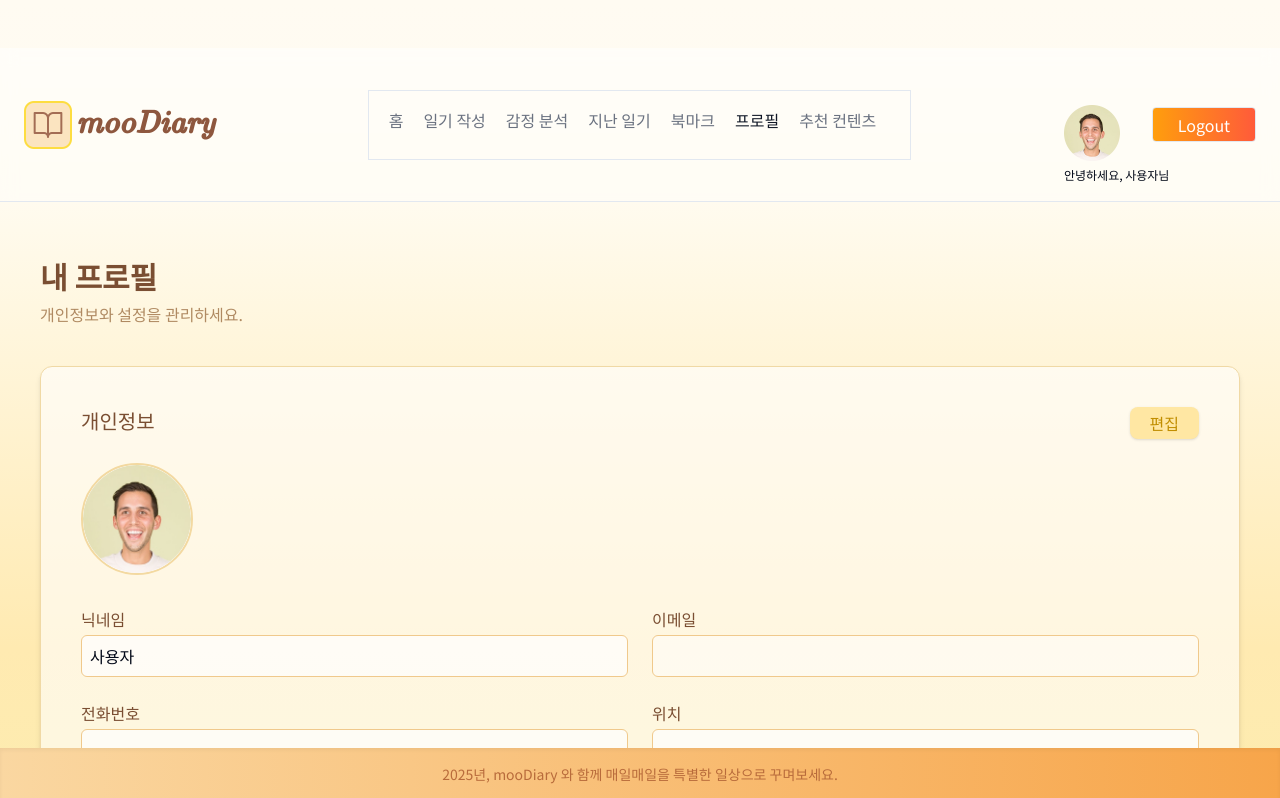
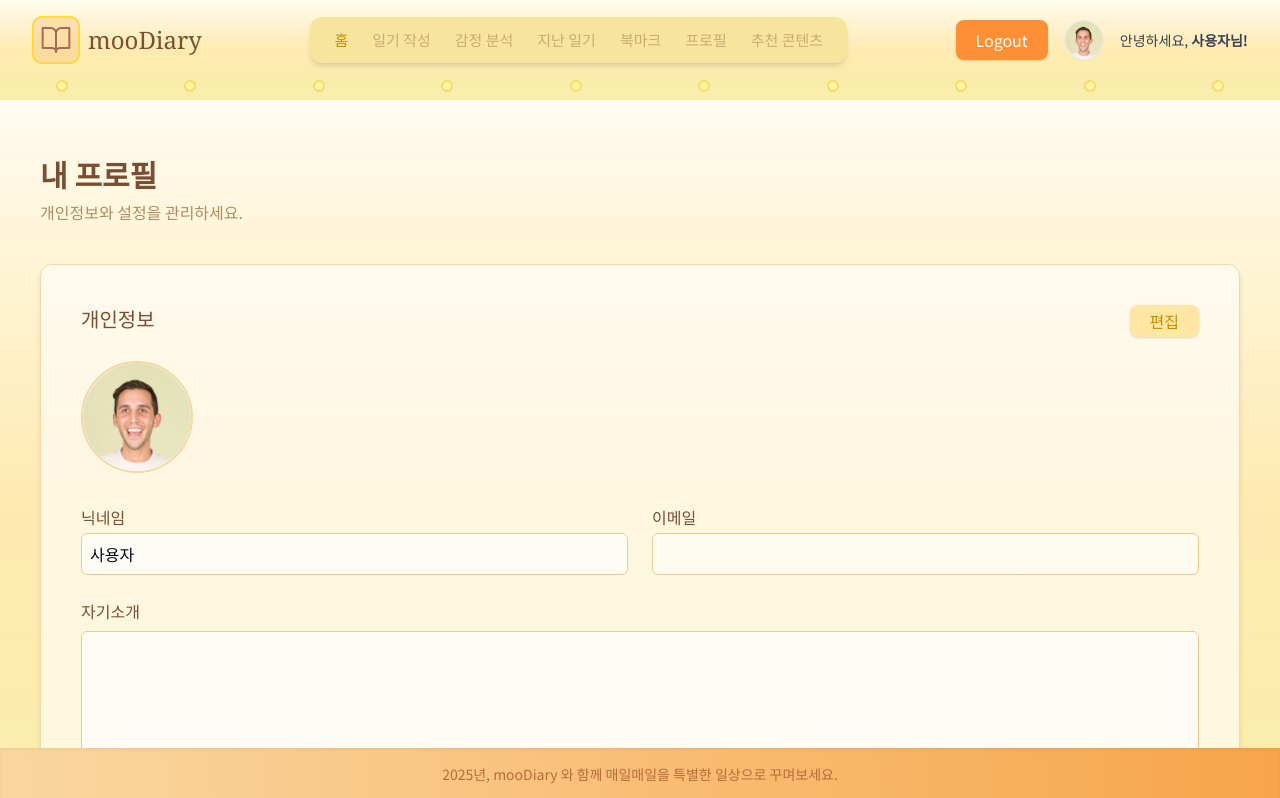
Before and after one commit to dev-junha/mooDiary-FE, a React (Vite) app: page /profile in a window 1280 px wide. Shown: the top 798 px of the page. Built offline with nearby package versions, Linux system fonts and the light colour scheme; a web font is replaced by a local one.

Commit message:
real final fixed

```diff
--- a/src/pages/Profile.tsx
+++ b/src/pages/Profile.tsx
@@ -1,11 +1,12 @@
 import { useState, useEffect } from "react";
+import { useNavigate } from "react-router-dom";
 import { useUserData } from "@/hooks/useUserData";  // ⭐ 추가
 import { useProfileData } from "@/hooks/useProfileData";
-import MyPageHeader from "@/components/layout/MyPageHeader";
 
 export default function App() {
+  const navigate = useNavigate();
   const { user, refetch } = useUserData();  // ⭐ fetchUserData 제거하고 이것만 사용
-  const { profileImage } = useProfileData();
+  const { profileImage, nickName } = useProfileData();
   const [isEdit, setIsEdit] = useState(false);
   const [editData, setEditData] = useState({
     nickname: "",
@@ -34,8 +35,8 @@ export default function App() {
   // ⭐ 프로필 저장 API
   const handleSave = async () => {
     try {
-      const res = await fetch("/api/main/user/profile", {
-        method: "PATCH",
+      const res = await fetch(`/api/user/${user.username}`, {
+        method: "PUT",
         headers: { "Content-Type": "application/json" },
         credentials: "include",
         body: JSON.stringify(editData),
@@ -53,11 +54,91 @@ export default function App() {
       alert("저장 중 오류가 발생했습니다.");
     }
   };
+  const handleLogout = () => {
+    alert("로그아웃 되었습니다.");
+    navigate("/login");
+  };
 
   return (
     <div className="w-full min-h-screen bg-gradient-to-b from-[#FFFBEF] via-[#FFEAB1] to-[#F8EFAA]">
 
-      <MyPageHeader />
+      {/* ----------------- NavBar ----------------- */}
+      <div className="w-full bg-gradient-to-b from-[#FFFBEF] via-[#FFEAB1] to-[#F8EFAA] shadow-lg">
+        <div className="max-w-screen-xl mx-auto flex items-center justify-between px-8 py-4">
+
+          {/* Left - Logo */}
+          <div className="flex items-center gap-2 cursor-pointer" onClick={() => navigate('/main')}>
+            <img src="/diaryImg.png" className="h-12 w-12" />
+            <span className="text-[#7A4E32] font-serif text-2xl">mooDiary</span>
+          </div>
+
+          {/* Center - Menu */}
+          <div className="flex items-center justify-center">
+            <div className="bg-[#F7E59E] shadow-md rounded-xl px-6 py-3 flex gap-6 text-[#CAAA74] font-medium text-[15px]">
+
+              <button onClick={() => navigate('/main')} className="text-[#C18E00] hover:text-[#8B6E4E] transition-colors">
+                홈
+              </button>
+
+              <button onClick={() => navigate('/write')} className="hover:text-[#C18E00] transition-colors">
+                일기 작성
+              </button>
+
+              <button onClick={() => navigate('/results')} className="hover:text-[#C18E00] transition-colors">
+                감정 분석
+              </button>
+
+              <button onClick={() => navigate('/records')} className="hover:text-[#C18E00] transition-colors">
+                지난 일기
+              </button>
+
+              <button onClick={() => navigate('/bookmark')} className="hover:text-[#C18E00] transition-colors">
+                북마크
+              </button>
+
+              <button onClick={() => navigate('/profile')} className="hover:text-[#C18E00] transition-colors">
+                프로필
+              </button>
+
+              <button onClick={() => navigate('/recommendation')} className="hover:text-[#C18E00] transition-colors">
+                추천 콘텐츠
+              </button>
+
+            </div>
+          </div>
+
+          {/* Right - Profile */}
+          <div className="flex items-center gap-4">
+            <button
+              onClick={handleLogout}
+              className="px-5 py-2 rounded-lg bg-[#FF8F34] text-white font-medium shadow hover:bg-[#e6802e] transition-colors"
+            >
+              Logout
+            </button>
+
+            <img
+              src={user?.profileImage || profileImage}
+              className="w-10 h-10 rounded-full border bg-white object-cover cursor-pointer"
+              alt="profile"
+              onClick={() => navigate('/profile')}
+            />
+
+            <span className="text-sm text-gray-700">
+              안녕하세요, <b>{user?.nickname || "게스트"}님!</b>
+            </span>
+          </div>
+        </div>
+
+        <div className="w-full flex justify-between px-14 pb-2">
+          {Array.from({ length: 10 }).map((_, i) => (
+            <div
+              key={i}
+              className="w-3 h-3 bg-[#FFF59D] border-2 border-[#F4D96B] rounded-full"
+            ></div>
+          ))}
+        </div>
+      </div>
+      {/* ----------------- END NavBar ----------------- */}
 
       {/* ----------------- Profile Page ----------------- */}
       <div className="w-full min-h-screen bg-gradient-to-b from-[#FFFBEF] via-[#FFEAB1] to-[#F8EFAA] px-10 py-14">
@@ -115,32 +196,6 @@ export default function App() {
                     className="border border-[#F0C98C] rounded-md p-2 bg-white/50 text-gray-500"
                   />
                 </div>
-
-                {/* 전화번호 */}
-                <div className="flex flex-col">
-                  <label className="text-[#7A4E32] mb-1">전화번호</label>
-                  <input
-                    type="text"
-                    name="phone"
-                    value={editData.phone}
-                    onChange={handleChange}
-                    readOnly={!isEdit}
-                    className={`border border-[#F0C98C] rounded-md p-2 ${!isEdit && "bg-white/70"}`}
-                  />
-                </div>
-
-                {/* 위치 */}
-                <div className="flex flex-col">
-                  <label className="text-[#7A4E32] mb-1">위치</label>
-                  <input
-                    type="text"
-                    name="location"
-                    value={editData.location}
-                    onChange={handleChange}
-                    readOnly={!isEdit}
-                    className={`border border-[#F0C98C] rounded-md p-2 ${!isEdit && "bg-white/70"}`}
-                  />
-                </div>
               </div>
 
               {/* Bio */}
```
